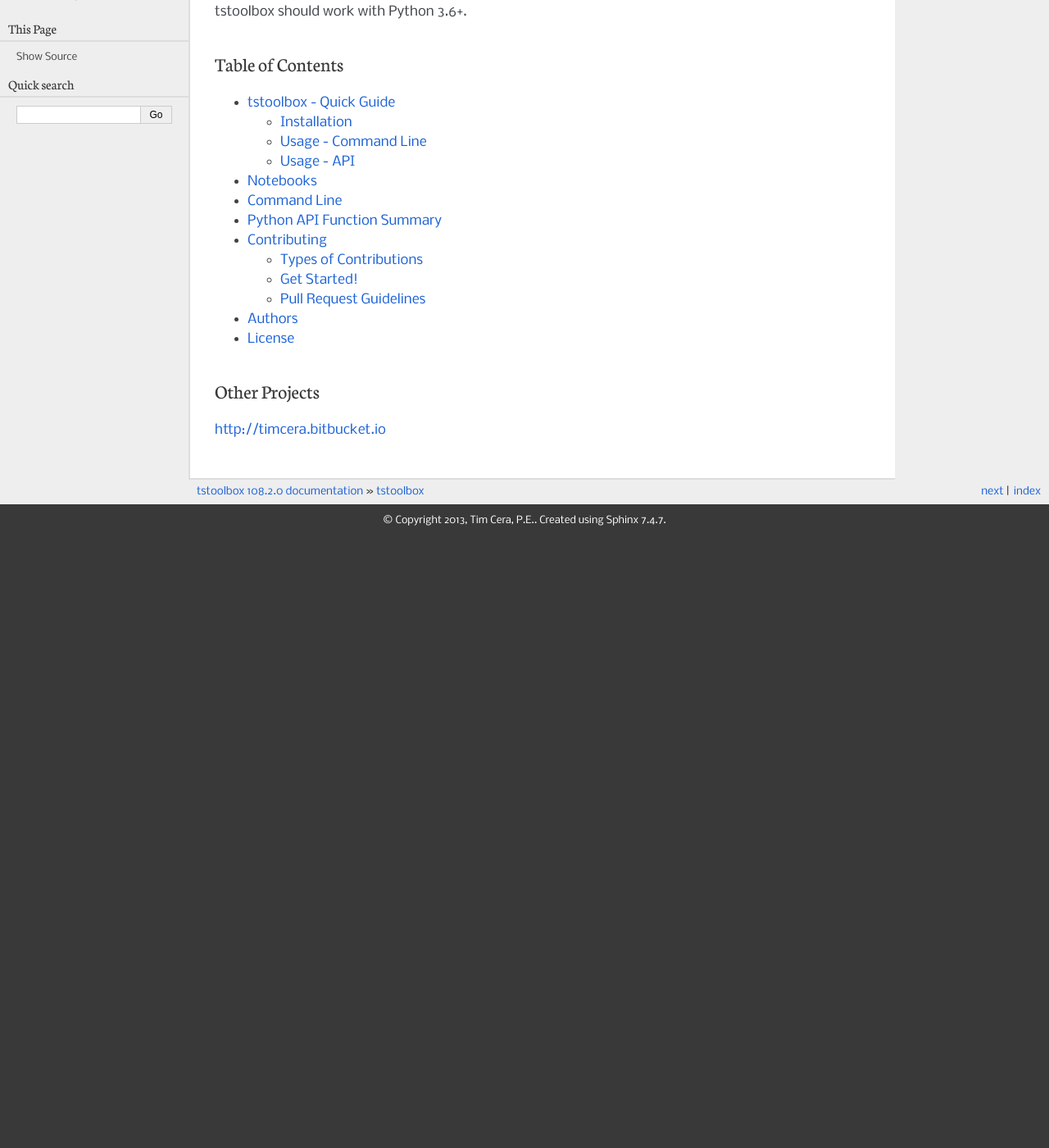
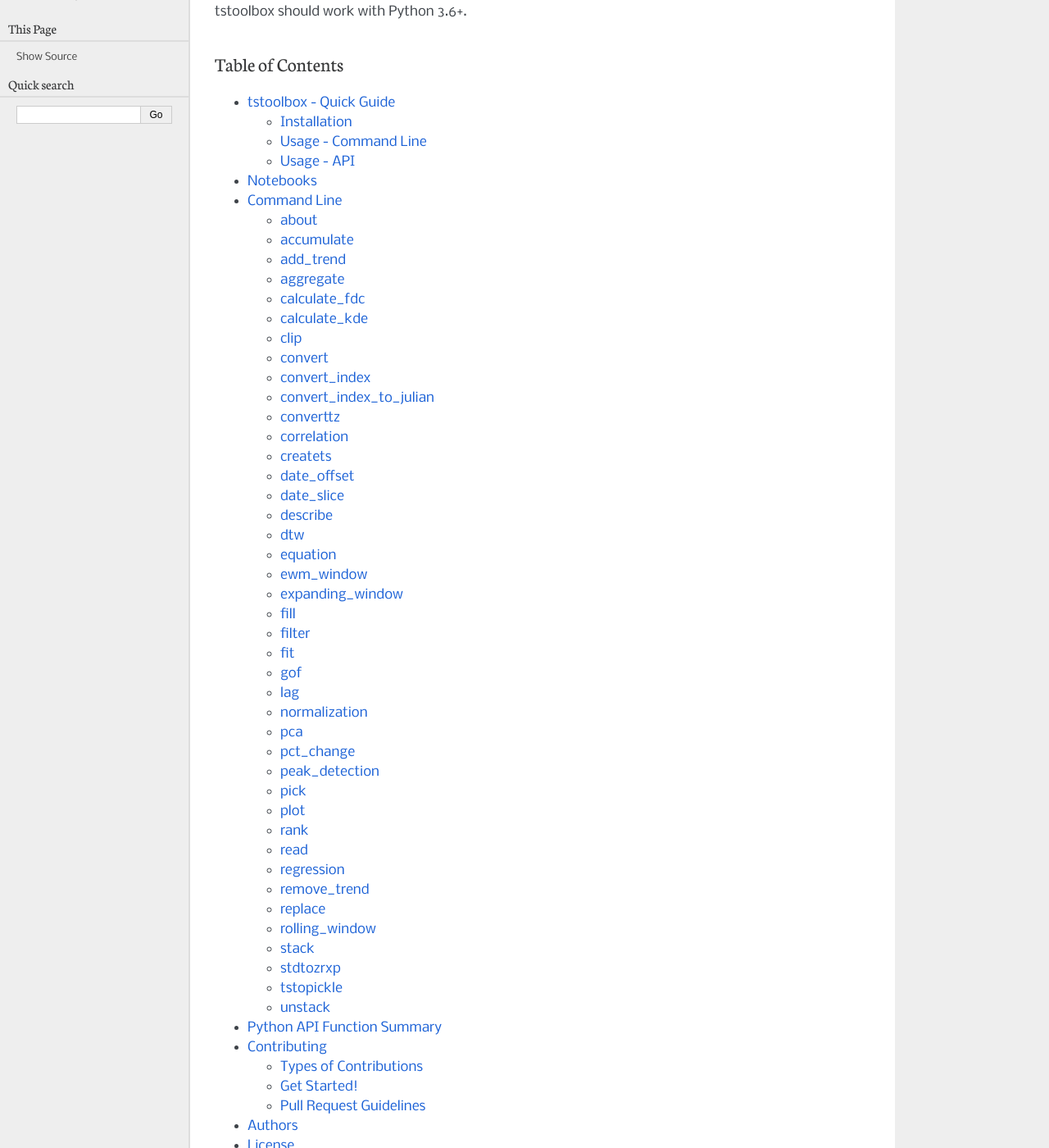
Before and after one commit to timcera/tstoolbox, a Sphinx documentation site: the page built from docs/index.rst, in a window 1280 px wide and 1400 px high, scrolled down 205 px. Shown: the whole window at 82% size. Built offline with Sphinx 7.4.7, drawn with Linux system fonts in a browser that asks for light colours; pages that are not in the unit, such as notebooks, are missing from menus; before the commit the page ends 900 px from its top, so only the background shows below that.

Commit message:
docs: add correct API and command line functions

```diff
--- a/docs/command_line.rst
+++ b/docs/command_line.rst
@@ -6,3 +6,208 @@ Command Line
 Help::
 
     tstoolbox --help
+
+about
+~~~~~
+.. program-output:: tstoolbox about --help
+   :prompt:
+
+accumulate
+~~~~~~~~~~
+.. program-output:: tstoolbox accumulate --help
+   :prompt:
+
+add_trend
+~~~~~~~~~
+.. program-output:: tstoolbox add_trend --help
+   :prompt:
+
+aggregate
+~~~~~~~~~
+.. program-output:: tstoolbox aggregate --help
+   :prompt:
+
+calculate_fdc
+~~~~~~~~~~~~~
+.. program-output:: tstoolbox calculate_fdc --help
+   :prompt:
+
+calculate_kde
+~~~~~~~~~~~~~
+.. program-output:: tstoolbox calculate_kde --help
+   :prompt:
+
+clip
+~~~~
+.. program-output:: tstoolbox clip --help
+   :prompt:
+
+convert
+~~~~~~~
+.. program-output:: tstoolbox convert --help
+   :prompt:
+
+convert_index
+~~~~~~~~~~~~~
+.. program-output:: tstoolbox convert_index --help
+   :prompt:
+
+convert_index_to_julian
+~~~~~~~~~~~~~~~~~~~~~~~
+.. program-output:: tstoolbox convert_index_to_julian --help
+   :prompt:
+
+converttz
+~~~~~~~~~
+.. program-output:: tstoolbox converttz --help
+   :prompt:
+
+correlation
+~~~~~~~~~~~
+.. program-output:: tstoolbox correlation --help
+   :prompt:
+
+createts
+~~~~~~~~
+.. program-output:: tstoolbox createts --help
+   :prompt:
+
+date_offset
+~~~~~~~~~~~
+.. program-output:: tstoolbox date_offset --help
+   :prompt:
+
+date_slice
+~~~~~~~~~~
+.. program-output:: tstoolbox date_slice --help
+   :prompt:
+
+describe
+~~~~~~~~
+.. program-output:: tstoolbox describe --help
+   :prompt:
+
+dtw
+~~~
+.. program-output:: tstoolbox dtw --help
+   :prompt:
+
+equation
+~~~~~~~~
+.. program-output:: tstoolbox equation --help
+   :prompt:
+
+ewm_window
+~~~~~~~~~~
+.. program-output:: tstoolbox ewm_window --help
+   :prompt:
+
+expanding_window
+~~~~~~~~~~~~~~~~
+.. program-output:: tstoolbox expanding_window --help
+   :prompt:
+
+fill
+~~~~
+.. program-output:: tstoolbox fill --help
+   :prompt:
+
+filter
+~~~~~~
+.. program-output:: tstoolbox filter --help
+   :prompt:
+
+fit
+~~~
+.. program-output:: tstoolbox fit --help
+   :prompt:
+
+gof
+~~~
+.. program-output:: tstoolbox gof --help
+   :prompt:
+
+lag
+~~~
+.. program-output:: tstoolbox lag --help
+   :prompt:
+
+normalization
+~~~~~~~~~~~~~
+.. program-output:: tstoolbox normalization --help
+   :prompt:
+
+pca
+~~~
+.. program-output:: tstoolbox pca --help
+   :prompt:
+
+pct_change
+~~~~~~~~~~
+.. program-output:: tstoolbox pct_change --help
+   :prompt:
+
+peak_detection
+~~~~~~~~~~~~~~
+.. program-output:: tstoolbox peak_detection --help
+   :prompt:
+
+pick
+~~~~
+.. program-output:: tstoolbox pick --help
+   :prompt:
+
+plot
+~~~~
+.. program-output:: tstoolbox plot --help
+   :prompt:
+
+rank
+~~~~
+.. program-output:: tstoolbox rank --help
+   :prompt:
+
+read
+~~~~
+.. program-output:: tstoolbox read --help
+   :prompt:
+
+regression
+~~~~~~~~~~
+.. program-output:: tstoolbox regression --help
+   :prompt:
+
+remove_trend
+~~~~~~~~~~~~
+.. program-output:: tstoolbox remove_trend --help
+   :prompt:
+
+replace
+~~~~~~~
+.. program-output:: tstoolbox replace --help
+   :prompt:
+
+rolling_window
+~~~~~~~~~~~~~~
+.. program-output:: tstoolbox rolling_window --help
+   :prompt:
+
+stack
+~~~~~
+.. program-output:: tstoolbox stack --help
+   :prompt:
+
+stdtozrxp
+~~~~~~~~~
+.. program-output:: tstoolbox stdtozrxp --help
+   :prompt:
+
+tstopickle
+~~~~~~~~~~
+.. program-output:: tstoolbox tstopickle --help
+   :prompt:
+
+unstack
+~~~~~~~
+.. program-output:: tstoolbox unstack --help
+   :prompt:
--- a/docs/function_summary.rst
+++ b/docs/function_summary.rst
@@ -5,3 +5,45 @@ Python API Function Summary
 
 .. autosummary::
     :toctree: _function_autosummary
+
+    tstoolbox.tstoolbox.about
+    tstoolbox.tstoolbox.accumulate
+    tstoolbox.tstoolbox.add_trend
+    tstoolbox.tstoolbox.aggregate
+    tstoolbox.tstoolbox.calculate_fdc
+    tstoolbox.tstoolbox.calculate_kde
+    tstoolbox.tstoolbox.clip
+    tstoolbox.tstoolbox.convert
+    tstoolbox.tstoolbox.convert_index
+    tstoolbox.tstoolbox.convert_index_to_julian
+    tstoolbox.tstoolbox.converttz
+    tstoolbox.tstoolbox.correlation
+    tstoolbox.tstoolbox.createts
+    tstoolbox.tstoolbox.date_offset
+    tstoolbox.tstoolbox.date_slice
+    tstoolbox.tstoolbox.describe
+    tstoolbox.tstoolbox.dtw
+    tstoolbox.tstoolbox.equation
+    tstoolbox.tstoolbox.ewm_window
+    tstoolbox.tstoolbox.expanding_window
+    tstoolbox.tstoolbox.fill
+    tstoolbox.tstoolbox.filter
+    tstoolbox.tstoolbox.fit
+    tstoolbox.tstoolbox.gof
+    tstoolbox.tstoolbox.lag
+    tstoolbox.tstoolbox.normalization
+    tstoolbox.tstoolbox.pca
+    tstoolbox.tstoolbox.pct_change
+    tstoolbox.tstoolbox.peak_detection
+    tstoolbox.tstoolbox.pick
+    tstoolbox.tstoolbox.plot
+    tstoolbox.tstoolbox.rank
+    tstoolbox.tstoolbox.read
+    tstoolbox.tstoolbox.regression
+    tstoolbox.tstoolbox.remove_trend
+    tstoolbox.tstoolbox.replace
+    tstoolbox.tstoolbox.rolling_window
+    tstoolbox.tstoolbox.stack
+    tstoolbox.tstoolbox.stdtozrxp
+    tstoolbox.tstoolbox.tstopickle
+    tstoolbox.tstoolbox.unstack
```
